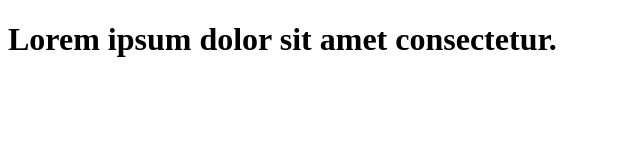
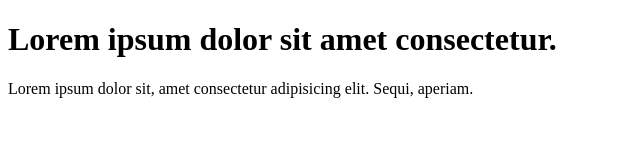
Before and after one commit to Siddhant0001/learn-git, a plain HTML site: page gitthree/index.html in a window 1280 px wide. Shown: the whole page, without its empty margins (0-640 px from the left). Drawn offline with Linux system fonts and the light colour scheme.

Commit message:
add paragraph to code

```diff
--- a/gitthree/index.html
+++ b/gitthree/index.html
@@ -1,11 +1,14 @@
 <!DOCTYPE html>
 <html lang="en">
-<head>
-    <meta charset="UTF-8">
-    <meta name="viewport" content="width=device-width, initial-scale=1.0">
+  <head>
+    <meta charset="UTF-8" />
+    <meta name="viewport" content="width=device-width, initial-scale=1.0" />
     <title>Git website</title>
-</head>
-<body>
+  </head>
+  <body>
     <h1>Lorem ipsum dolor sit amet consectetur.</h1>
-</body>
+    <p>
+      Lorem ipsum dolor sit, amet consectetur adipisicing elit. Sequi, aperiam.
+    </p>
+  </body>
 </html>
```
